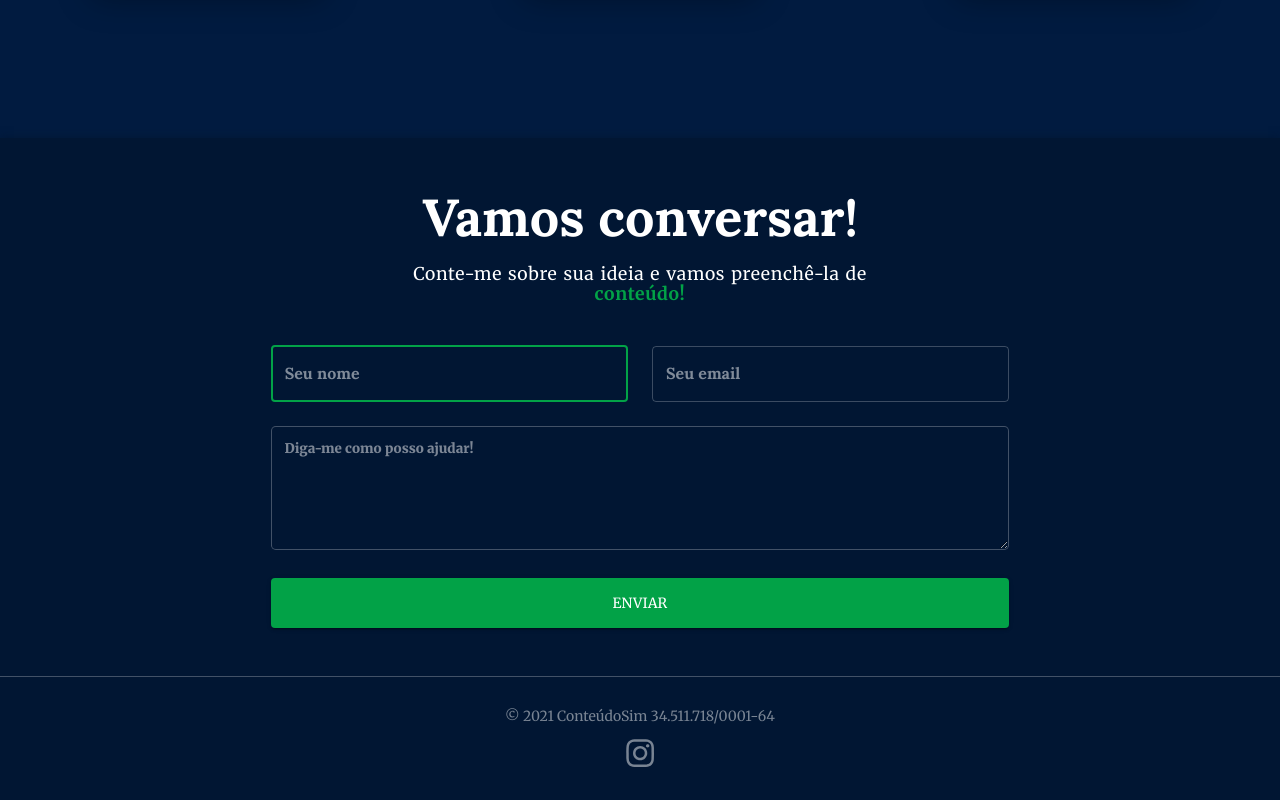
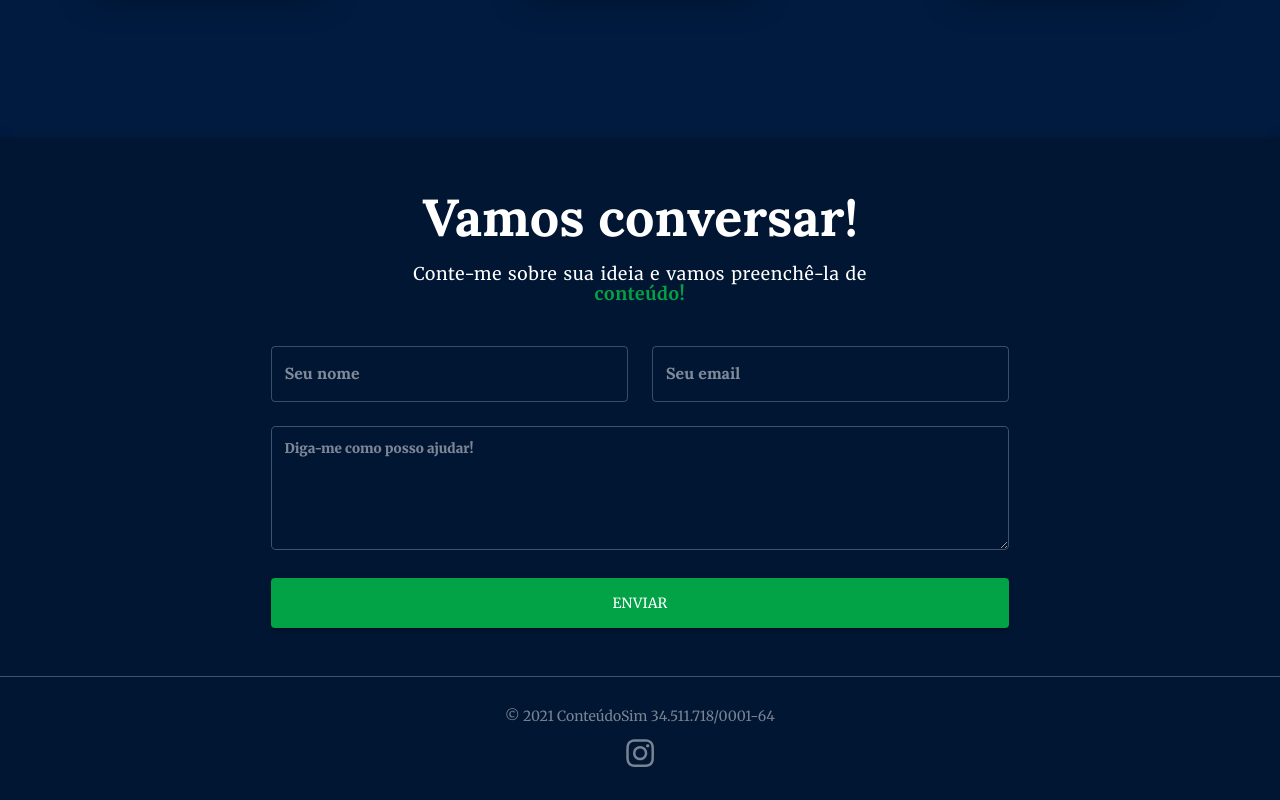
Before and after one commit to eduardo-raniero/conteudosim-next, a Next.js app: page / in a window 1280 px wide. Shown: the part 1815-2615 px from the top of the page. Built offline with nearby package versions, Linux system fonts and the light colour scheme.

Commit message:
auto-focus-false

```diff
--- a/pages/index.jsx
+++ b/pages/index.jsx
@@ -214,7 +214,6 @@ export default function Home() {
                 onChange={handleChange}
                 onBlur={handleChange}
                 color="secondary"
-                autoFocus={true}
                 fullWidth
               />
               {errors.Nome && <small> {errors.Nome} </small>}
```
